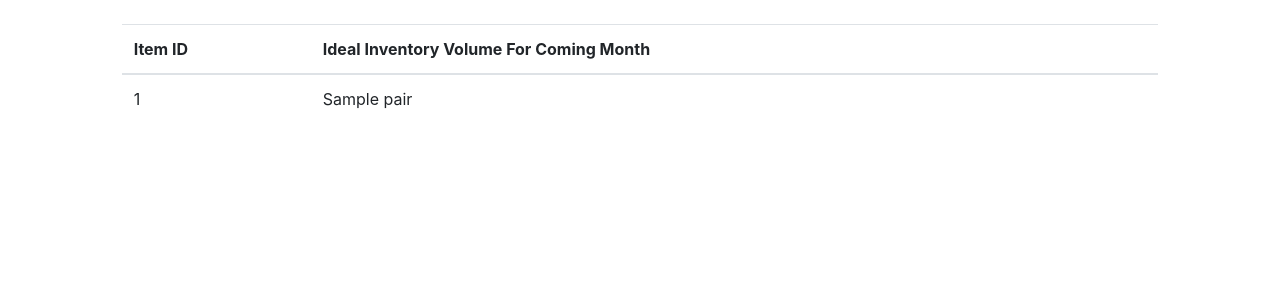
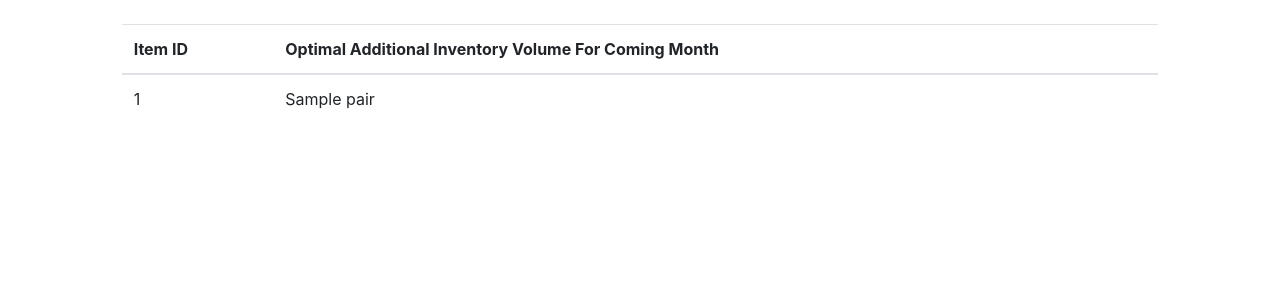
Before and after one commit to aidantrabs/SmartInventory, a Flask app: template templates/predictions.html in a window 1280 px wide. Shown: the part 72-372 px from the top of the page. Run offline with Flask 2, Linux system fonts and the light colour scheme; the template is opened without the code that fills it: most values are stand-ins (such as "Sample title", 1, 10 or a date in 2020); some libraries are stand-ins or nearby versions.

Commit message:
small fixes

```diff
--- a/templates/predictions.html
+++ b/templates/predictions.html
@@ -15,7 +15,7 @@
     <thead>
         <tr>
             <th scope="col">Item ID</th>
-            <th scope="col">Ideal Inventory Volume For Coming Month</th>
+            <th scope="col">Optimal Additional Inventory Volume For Coming Month</th>
         </tr>
     </thead>
     <tbody>
--- a/train/training.py
+++ b/train/training.py
@@ -92,7 +92,7 @@ class LinReg:
 
         previousPurchases = lastday['item_cnt_day']
         lastdayArray = lastday.to_numpy()
-        return abs((int)( np.matmul( clf.coef_, lastdayArray ) - previousPurchases ))
+        return (int)( np.matmul( clf.coef_, lastdayArray ) - previousPurchases )
 
 
         #see I have no idea if this will work... we just took the youtube video code and ran with it
```
Also changed, not shown: 2 other files.
